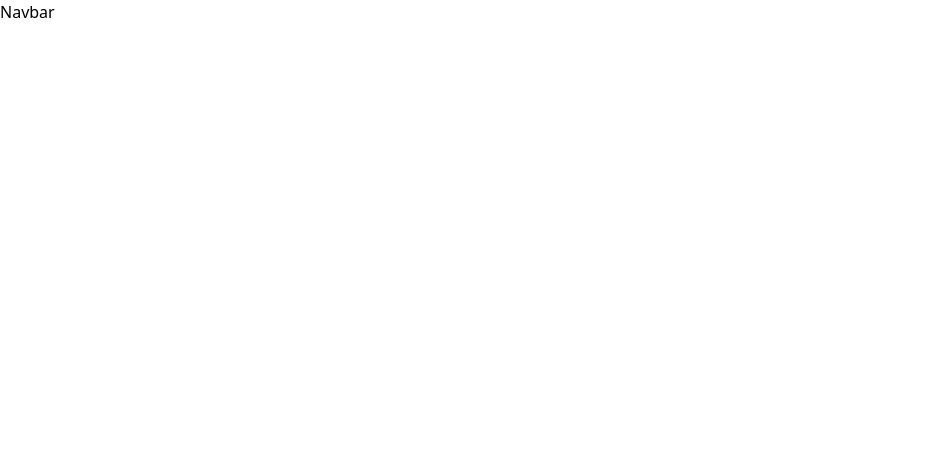
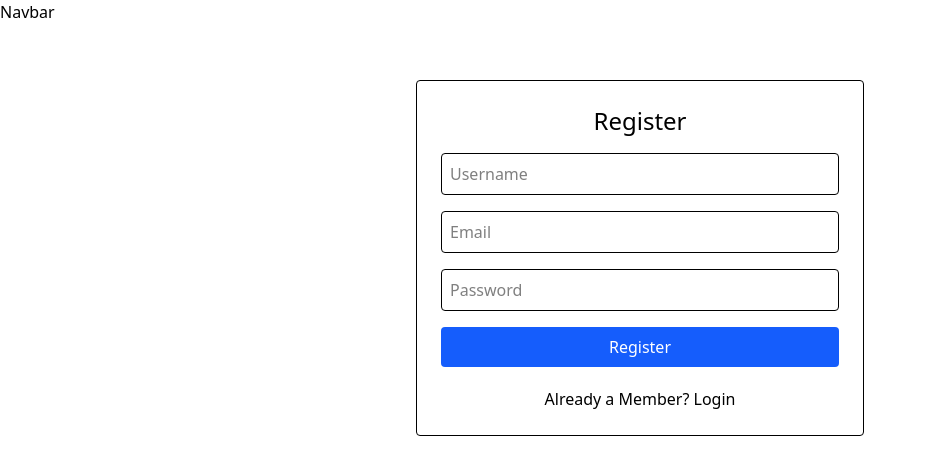
Before and after one commit to CodeCrux-VITAP/Community-Marketplace, a React (Vite) app in the folder frontend/: page /signup in a window 1280 px wide. Before the commit this address had no page. Shown: the top 474 px of the page, without its empty margins (0-926 px from the left). Built offline with nearby package versions, Linux system fonts and the light colour scheme.

Commit message:
fixed the bugs in sighup and login

```diff
--- a/frontend/src/App.jsx
+++ b/frontend/src/App.jsx
@@ -5,7 +5,7 @@ import Navbar from "./components/Navbar"
 import { Route, Routes } from "react-router-dom"
 import Home from "./pages/Home"
 import Login from "./pages/Login"
-import Register from "./pages/Register"
+import Signup from "./pages/Signup"
 import ItemDetails from "./pages/ItemDetails"
 import ProtectedRoute from "./components/ProtectedRoute"
 import Dashboard from "./pages/Dashboard"
@@ -26,7 +26,7 @@ function App() {
         <Routes>
           <Route path="/" element={<Home />} />
           <Route path="/login" element={<Login />} />
-          <Route path="/register" element={<Register />} />
+          <Route path="/signup" element={<Signup />} />
           <Route path="/items/:id" element={<ItemDetails />} />
           <Route path="/dashboard" element={<ProtectedRoute> <Dashboard /> </ProtectedRoute> }  />
           <Route path="/sell" element={<ProtectedRoute> <SellItem /> </ProtectedRoute>} />
--- a/frontend/src/pages/Login.jsx
+++ b/frontend/src/pages/Login.jsx
@@ -1,7 +1,7 @@
 import React from 'react'
 import { useContext } from 'react'
 import { AuthContext } from '../context/AuthContext'
-import { useNavigate } from 'react-router-dom'
+import { Link, useNavigate } from 'react-router-dom'
 import { useState } from 'react'
 import axios from 'axios'
 
@@ -9,7 +9,7 @@ const Login = () => {
   const {login}= useContext(AuthContext)
   const navigate= useNavigate()
 
-  const [formData, setFormData]= useState({email: '', password:''})
+  const [formData, setFormData]= useState({emailOrUsername: '', password:''})
   const [error, setError]= useState('')
 
   const handleChange= e=> setFormData({...formData, [e.target.name]: e.target.value})
@@ -29,13 +29,14 @@ const Login = () => {
 
   return (
     <div className='max-w-md mx-auto mt-10 p-6 border rounded'>
-      <h1 className='text-2xl mb-4'>Login</h1>
+      <h1 className='text-2xl text-center mb-4'>Login</h1>
       {error && <p className='text-red-500'>{error}</p>}
       <form onSubmit={handleSubmit} className='space-y-4'>
-        <input name='email' placeholder='Email' value={formData.email} className='w-full p-2 border rounded' onChange={handleChange} type="text" />
+        <input name='emailOrUsername' placeholder='Email Or Username' value={formData.emailOrUsername} className='w-full p-2 border rounded' onChange={handleChange} type="text" />
         <input type="password" placeholder='Password' name='password' value={formData.password} onChange={handleChange} className='w-full p-2 border rounded' />
         <button type='submit' className='w-full p-2 bg-green-600 text-white rounded'>Login</button>
       </form>
+      <p className='text-center mt-5'>New User? <Link to={signup}> Sign Up</Link></p>
     </div>
   )
 }
--- a/frontend/src/pages/Register.jsx
+++ b/frontend/src/pages/Signup.jsx
@@ -1,7 +1,7 @@
 import React from 'react'
 import { useContext } from 'react'
 import { AuthContext } from '../context/AuthContext'
-import { useNavigate } from 'react-router-dom'
+import { Link, useNavigate } from 'react-router-dom'
 import { useState } from 'react'
 import axios from 'axios'
 
@@ -18,7 +18,7 @@ const Register = () => {
     e.preventDefault();
     setError('')
     try{
-      const res= await axios.post(`${import.meta.env.VITE_BACKEND_URL}/auth/register`, formData)
+      const res= await axios.post(`${import.meta.env.VITE_BACKEND_URL}/auth/signup`, formData)
       login(res.data)
       navigate('/')
     }
@@ -28,7 +28,7 @@ const Register = () => {
   }
   return (
     <div className="max-w-md mx-auto mt-10 p-6 border rounded">
-      <h1 className="text-2xl mb-4">Register</h1>
+      <h1 className="text-2xl mb-4 text-center">Register</h1>
       {error && <p className='text-red-500'>{error}</p>}
       <form onSubmit={handleSubmit} className='space-y-4'>
         <input type="text" name='username' placeholder='Username' value={formData.username} onChange={handleChange} className='w-full p-2 border rounded' />
@@ -36,6 +36,7 @@ const Register = () => {
         <input type='password' name='password' placeholder='Password' value={formData.password} onChange={handleChange} className='w-full p-2 border rounded' />
         <button type='submit' className='w-full p-2 bg-blue-600 text-white rounded'>Register</button>
       </form>
+      <p className='text-center mt-5'>Already a Member? <Link to={login}>Login</Link></p>
     </div>
   )
 }
```
Also changed, not shown: 1 other file (tests, documents, lock files or other folders).
